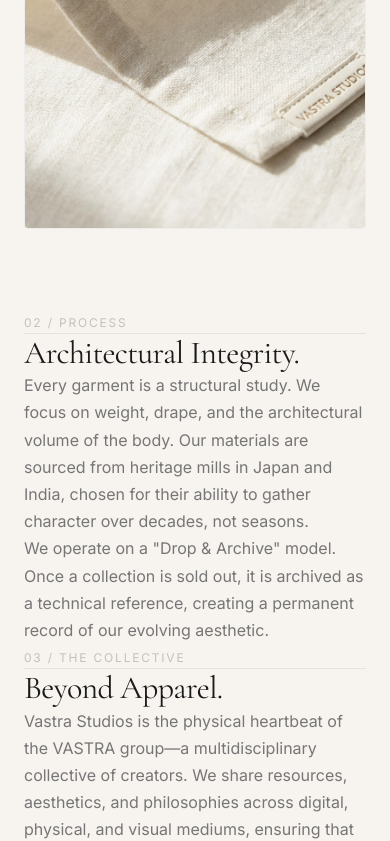
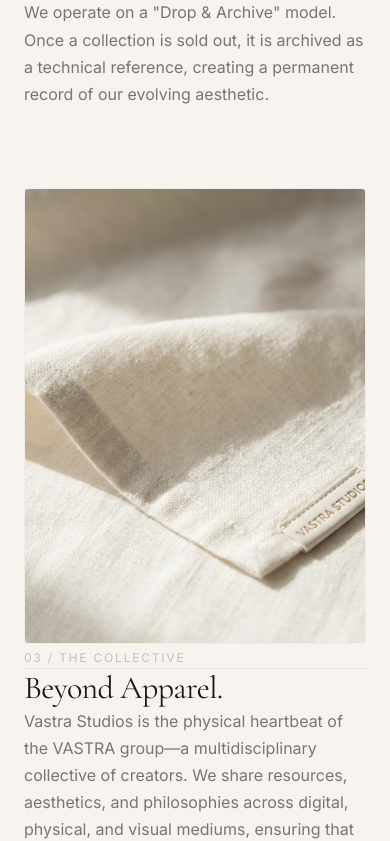
Before and after one commit to vastracollectives/VastraStudios, a React (Vite) app: page /library in a window 390 px wide. Shown: the part 1635-2476 px from the top of the page. Built offline with nearby package versions, Linux system fonts and the light colour scheme.

Commit message:
Finalize mobile stacking fix for Library.jsx

```diff
--- a/src/pages/Library.jsx
+++ b/src/pages/Library.jsx
@@ -41,13 +41,7 @@ const Library = () => {
                     </div>
 
                     {/* Chapter 02: Process */}
-                    <div className="grid grid-2" style={{ gap: '80px', alignItems: 'center' }}>
-                        <div className="pdp-image-container" style={{ aspectRatio: '3/4', border: '1px solid var(--border-color)', overflow: 'hidden' }}>
-                            <img src={editorial2} alt="Textile study" style={{ width: '100%', height: '100%', objectFit: 'cover' }} />
-                            <div style={{ padding: '20px', background: 'var(--white)' }}>
-                                <span className="text-label block" style={{ fontSize: '9px', opacity: 0.5 }}>FIG. 02: TEXTILE DRAPE ANALYSIS</span>
-                            </div>
-                        </div>
+                    <div className="grid grid-2 grid-reverse" style={{ gap: '80px', alignItems: 'center' }}>
                         <div>
                             <div className="flex items-center gap-md mb-md">
                                 <span className="text-label" style={{ opacity: 0.4 }}>02 / Process</span>
@@ -62,6 +56,12 @@ const Library = () => {
                                 We operate on a "Drop & Archive" model. Once a collection is sold out, it is archived as a technical reference,
                                 creating a permanent record of our evolving aesthetic.
                             </p>
+                        </div>
+                        <div className="pdp-image-container" style={{ aspectRatio: '3/4', border: '1px solid var(--border-color)', overflow: 'hidden' }}>
+                            <img src={editorial2} alt="Textile study" style={{ width: '100%', height: '100%', objectFit: 'cover' }} />
+                            <div style={{ padding: '20px', background: 'var(--white)' }}>
+                                <span className="text-label block" style={{ fontSize: '9px', opacity: 0.5 }}>FIG. 02: TEXTILE DRAPE ANALYSIS</span>
+                            </div>
                         </div>
                     </div>
 
```
